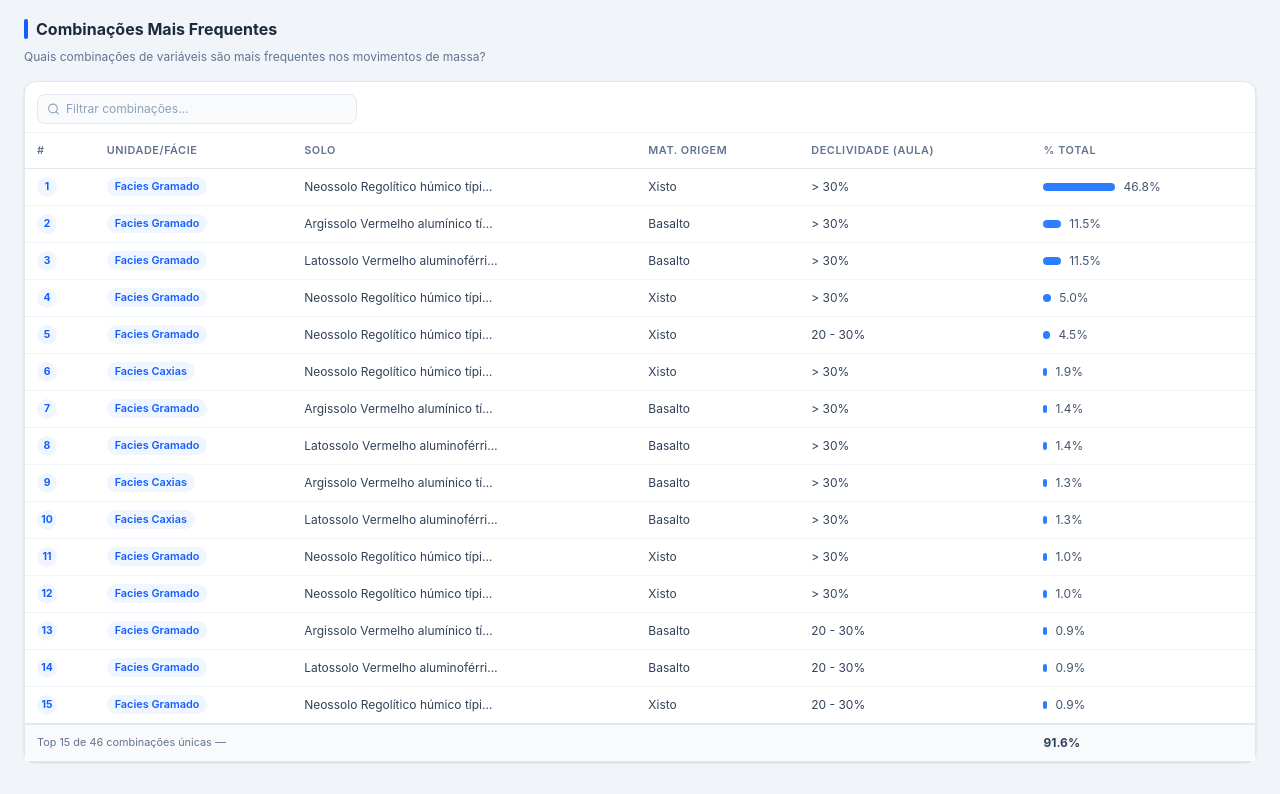
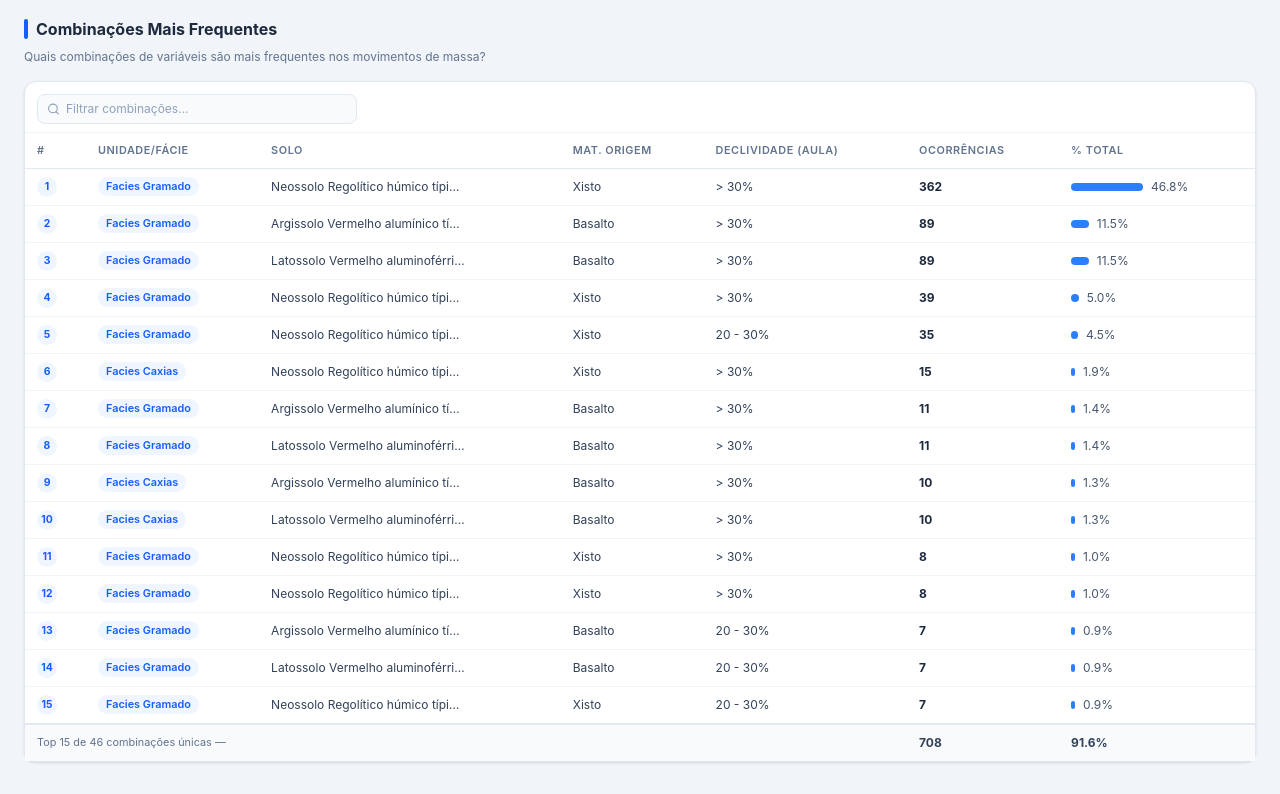
Before and after one commit to augustoaccorsi/mass-movement, a React (Vite) app: page / in a window 1280 px wide. Shown: the part 420-1214 px from the top of the page. Built offline with nearby package versions, Linux system fonts and the light colour scheme.

Commit message:
Revert "feat: remove Ocorrências column from combinations table"
This reverts commit 3b4866eb0726c2b4ff054e0af29698f02f4539c0.

```diff
--- a/src/components/CombinationsTable.tsx
+++ b/src/components/CombinationsTable.tsx
@@ -58,7 +58,7 @@ export function CombinationsTable({ combinations, totalRows, totalUnique }: Prop
             <tr className="border-b border-slate-200 dark:border-slate-700">
               {[
                 t('table.rank'), t('table.unit'), t('table.soil'), t('table.origin'),
-                t('table.slopeAula'), t('table.pct'),
+                t('table.slopeAula'), t('table.count'), t('table.pct'),
               ].map(h => (
                 <th key={h} className="text-left text-[0.68rem] font-semibold uppercase tracking-wider text-slate-500 dark:text-slate-400 px-3 py-2.5 whitespace-nowrap">
                   {h}
@@ -69,7 +69,7 @@ export function CombinationsTable({ combinations, totalRows, totalUnique }: Prop
           <tbody>
             {filtered.length === 0 ? (
               <tr>
-                <td colSpan={6} className="px-3 py-8 text-center text-slate-400 dark:text-slate-500">
+                <td colSpan={7} className="px-3 py-8 text-center text-slate-400 dark:text-slate-500">
                   {t('table.noResults')}
                 </td>
               </tr>
@@ -88,6 +88,9 @@ export function CombinationsTable({ combinations, totalRows, totalUnique }: Prop
                 <td className="px-3 py-2 text-slate-700 dark:text-slate-300" title={c.solo}>{truncate(c.solo, 32)}</td>
                 <td className="px-3 py-2 text-slate-700 dark:text-slate-300">{c.matOrigem}</td>
                 <td className="px-3 py-2 text-slate-700 dark:text-slate-300">{c.declivAula}</td>
+                <td className="px-3 py-2 font-bold text-slate-800 dark:text-slate-200">
+                  {c.count.toLocaleString('pt-BR')}
+                </td>
                 <td className="px-3 py-2">
                   <div className="flex items-center gap-2">
                     <div className="h-2 rounded-full bg-blue-500 dark:bg-blue-400 min-w-1" style={{ width: `${(c.count / max) * 72}px` }} />
@@ -103,6 +106,9 @@ export function CombinationsTable({ combinations, totalRows, totalUnique }: Prop
                 {search ? `${filtered.length} resultado(s) — ` : `Top ${combinations.length} de ${totalUnique} combinações únicas — `}
               </td>
               <td className="px-3 py-2.5 font-bold text-slate-700 dark:text-slate-300">
+                {shownCount.toLocaleString('pt-BR')}
+              </td>
+              <td className="px-3 py-2.5 font-bold text-slate-700 dark:text-slate-300">
                 {shownPct}%
               </td>
             </tr>
```
